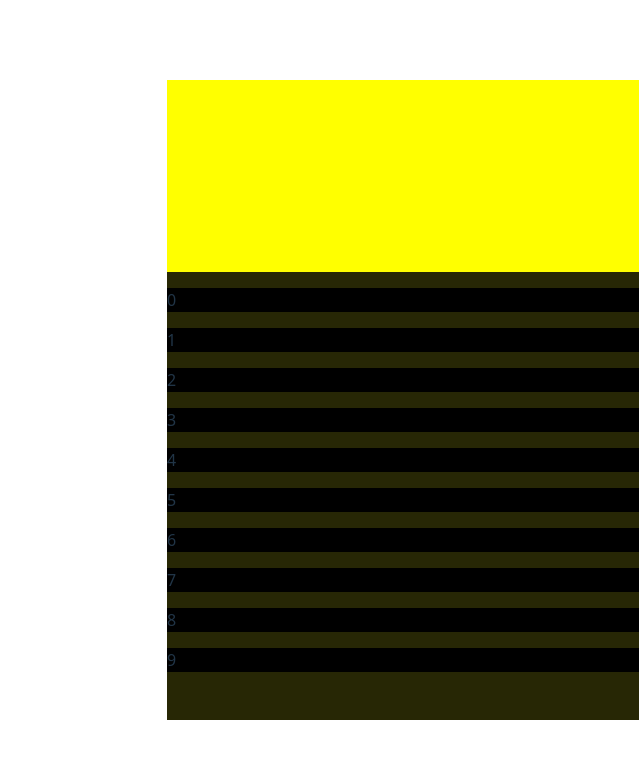
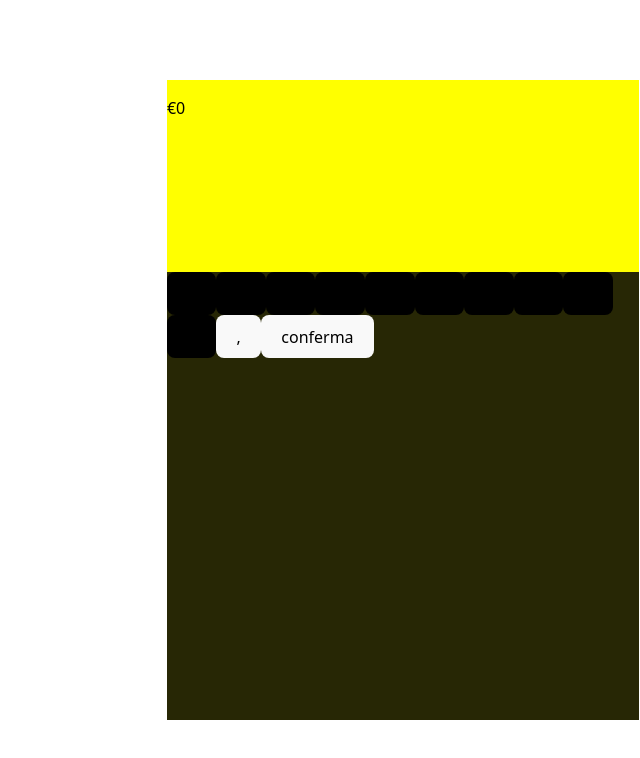
Before and after one commit to GioeleBoccanegra/cassa, a React (Vite) app in the folder frontend/: page / in a window 1280 px wide. Shown: the top 758 px of the page, without its empty margins (640-1280 px from the left). Built offline with nearby package versions, Linux system fonts and the light colour scheme.

Commit message:
aggiunta funzione virgola

```diff
--- a/frontend/src/App.css
+++ b/frontend/src/App.css
@@ -28,6 +28,9 @@
   background-color: yellow;
   width: 100%;
   height: 30%;
+  color: black;
+  display: flex;
+  flex-direction: row;
 }
 
 .contenitore-pulsanti {
--- a/frontend/src/App.jsx
+++ b/frontend/src/App.jsx
@@ -1,10 +1,24 @@
 
+import { useState } from 'react'
 import './App.css'
-import Pulsante from "./components/pulsante/Pulsante"
+import Pulsante from "./components/zona-destra/pulsante/Pulsante"
 
 function App() {
 
+  const [importo, setImporto] = useState("0");
+  const [importoCent, setImportoCent] = useState("0")
+  const [decim, setDecim] = useState(false)
 
+  const conferma = () => {
+    setImporto("0")
+    setDecim(false)
+    setImportoCent("0")
+
+  }
+
+  const faiCent = (imp) => {
+    return Number(imp.toString().slice(0, 2));
+  }
 
   return (
     <>
@@ -19,12 +33,21 @@
 
         <div className='zona-destra'>
           <div className='monitor-cassa'>
+            <p>€{importo}</p>{importoCent > 0 && (
+              <p>, {faiCent(importoCent)}</p>
+            )}
           </div>
-          <div className='contenitore-pulsanti '>
+          <div className='contenitore-pulsanti'>
 
             {Array.from({ length: 10 }, (_, i) => (
-              <Pulsante key={i} val={i} />
+              <Pulsante key={i} val={i} setImporto={setImporto} decim={decim} setImportoCent={setImportoCent} />
             ))}
+
+            <button onClick={() => { setDecim(true) }}>,</button>
+
+            <button onClick={conferma}>conferma</button>
+
+
           </div>
         </div>
       </div>
--- a/frontend/src/components/pulsante/Pulsante.jsx
+++ /dev/null
@@ -1,9 +0,0 @@
-import "./Pulsante.css";
-
-export default function Pulsante({ val }) {
-  return (
-    <div className="pulsante-cassa">
-      <p>{val}</p>
-    </div>
-  )
-}
--- /dev/null
+++ b/frontend/src/components/zona-destra/pulsante/Pulsante.jsx
@@ -0,0 +1,21 @@
+import "./Pulsante.css";
+
+export default function Pulsante({ val, setImporto, decim, setImportoCent }) {
+
+  const handelclik = () => {
+    if (!decim) {
+      setImporto(prev => prev * 10 + val)
+    } else {
+      setImportoCent(prev => prev * 10 + val)
+    }
+  }
+
+
+
+
+  return (
+    <button className="pulsante-cassa" type="button" onClick={handelclik} >
+      {val}
+    </button >
+  )
+}
```
Also changed, not shown: frontend/src/components/zona-destra/pulsante/Pulsante.css (renamed from frontend/src/components/pulsante/Pulsante.css).
